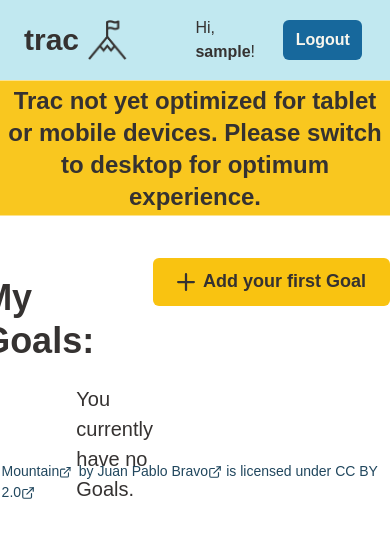
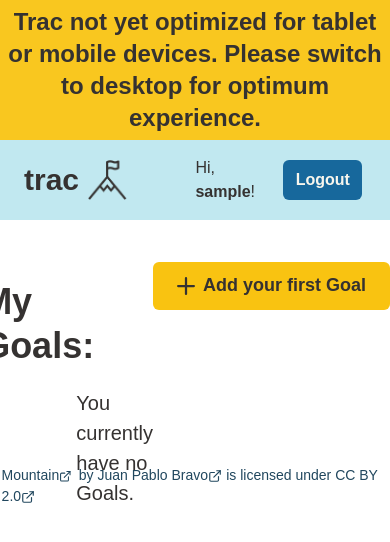
Before and after one commit to dyazdani/trac, a React (Vite) app: page /goals in a window 390 px wide. Shown: the top 542 px of the page. Built offline with nearby package versions, Linux system fonts and the light colour scheme; no server answers; sample sign-in values are in the browser's storage; a web font is replaced by a local one.

Commit message:
Organized CTA Banner with mobile warning banner

```diff
--- a/src/client/components/CTABanner.tsx
+++ b/src/client/components/CTABanner.tsx
@@ -11,15 +11,16 @@ import { useDispatch } from "react-redux";
 
 export interface CTABannerProps {
     isBannerDisplayed: boolean | null
+    top: "0px" | "90px"
 }
 
-const CTABanner = ({ isBannerDisplayed }: CTABannerProps) => {
+const CTABanner = ({ isBannerDisplayed, top }: CTABannerProps) => {
     const dispatch = useDispatch();
     return (
         <Box
             position="sticky"
             w="100%"
-            top="0px"
+            top={top}
             zIndex="1000"
             minH="40px"
             bg="gold.400"
--- a/src/client/components/Dashboard.tsx
+++ b/src/client/components/Dashboard.tsx
@@ -62,40 +62,45 @@ const Dashboard = ({isAuthenticated}: DashboardProps) => {
   return (
     isAuthenticated || currentUser ?
     <>
-      <CTABanner isBannerDisplayed={isBannerDisplayed}/>
-      <AppHeader isBannerDisplayed={isBannerDisplayed}/>
-      <Hide below="md">
+      <Show
+        breakpoint="(max-width: 943px)"
+      >
+        <Heading
+          as="h1"
+          size="lg"
+          textAlign="center"
+          backgroundColor="gold.400"
+          padding="6px"
+          position="sticky"
+          top="0"
+          zIndex={1000}
+        >
+          Trac not yet optimized for tablet or mobile devices. Please switch to desktop for optimum experience.
+        </Heading>
+        <CTABanner top="90px" isBannerDisplayed={isBannerDisplayed}/>
+      </Show>
+      <Hide breakpoint="(max-width: 943px)">
+        <CTABanner top="0px" isBannerDisplayed={isBannerDisplayed}/>
+      </Hide>
+
+      <Hide breakpoint="(max-width: 943px)">
         <Show breakpoint="(max-height: 565px)">
           <Heading
             as="h1"
             size="lg"
             textAlign="center"
             backgroundColor="gold.400"
-            padding="1vw"
+            padding="6px"
             position="sticky"
-            top={isBannerDisplayed ? "134.5px" : "80.5px"}
-            zIndex={100}
+            top="0"
+            zIndex={1000}
           >
             Trac not yet optimized for tablet or mobile devices. Please switch to desktop for optimum experience.
           </Heading>
         </Show>
       </Hide>
-      <Show
-        below="md"
-      >
-        <Heading
-          as="h1"
-          size="lg"
-          textAlign="center"
-          backgroundColor="gold.400"
-          padding="1vw"
-          position="sticky"
-          top={isBannerDisplayed ? "134.5px" : "80.5px"}
-          zIndex={100}
-        >
-          Trac not yet optimized for tablet or mobile devices. Please switch to desktop for optimum experience.
-        </Heading>
-      </Show>
+      <AppHeader isBannerDisplayed={isBannerDisplayed}/>
+
       {
       isLoading ?
       <Spinner
@@ -120,6 +125,7 @@ const Dashboard = ({isAuthenticated}: DashboardProps) => {
                 size="2xl"
                 marginTop="3.8rem"
                 position="fixed"
+                paddingX="1rem"
               >
                 My Goals:
               </Heading>
```
